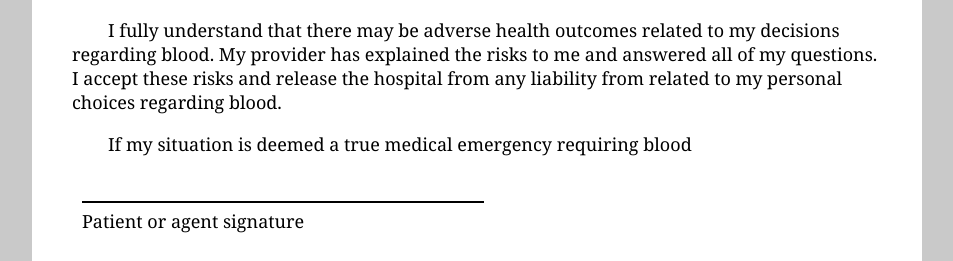
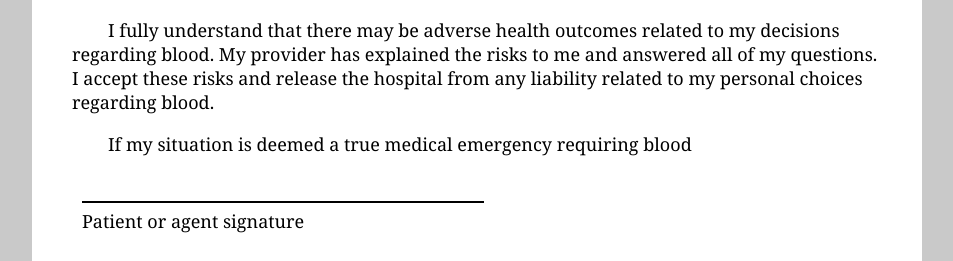
Before and after one commit to waynebeam/MyConsent, a Django app: template myconsent/PBMConsent/templates/PBMConsent/pbmconsent.html in a window 1280 px wide. Shown: the part 408-669 px from the top of the page, without its empty margins (163-1116 px from the left). Run offline with Django 4.2, Linux system fonts and the light colour scheme; the template is opened without the code that fills it, so the values that code supplies are empty.

Commit message:
Fixed 'from' typo in consent

```diff
--- a/myconsent/PBMConsent/templates/PBMConsent/pbmconsent.html
+++ b/myconsent/PBMConsent/templates/PBMConsent/pbmconsent.html
@@ -33,7 +33,7 @@
     <p>
         I fully understand that there may be adverse health outcomes related to my decisions regarding blood. My
         provider has explained the risks to me and answered all of my questions. I accept these risks and release the
-        hospital from any liability from related to my personal choices regarding blood.
+        hospital from any liability related to my personal choices regarding blood.
     </p>
     <p>
         If my situation is deemed a true medical emergency requiring blood
```
